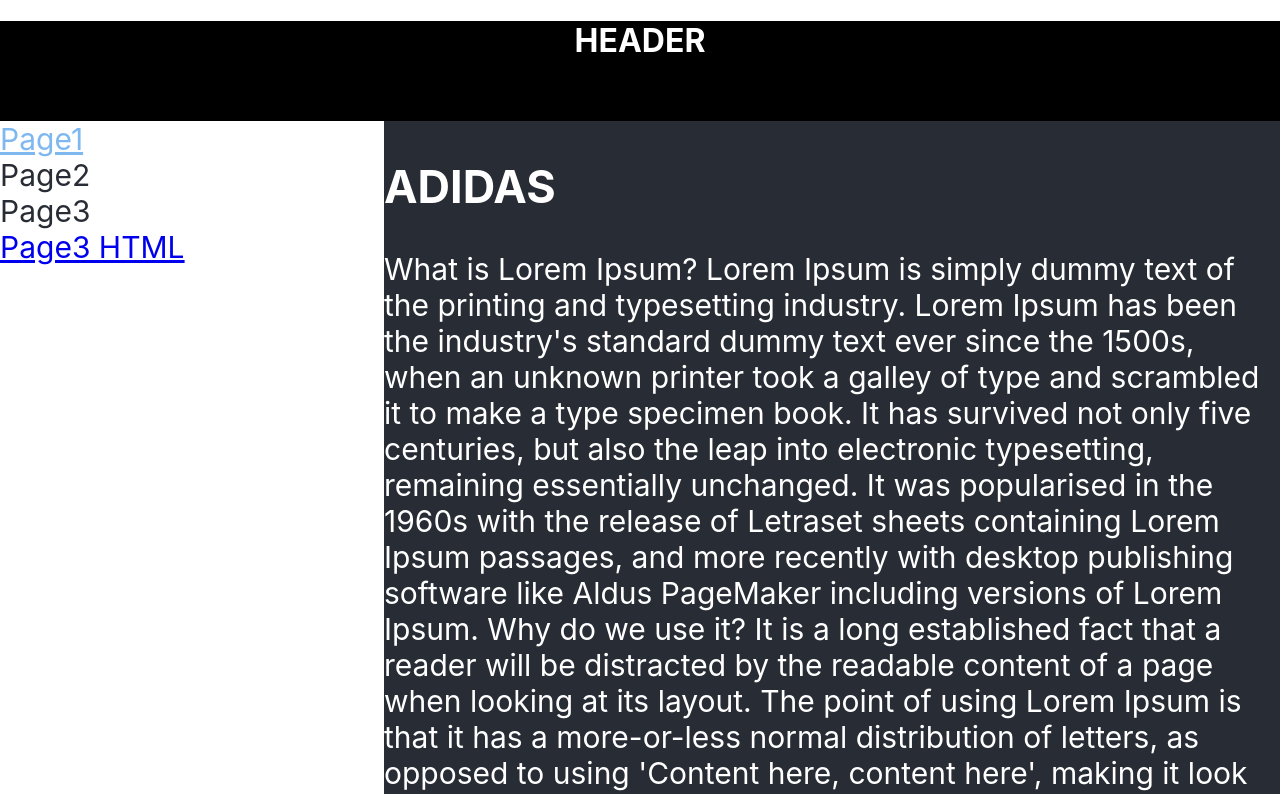
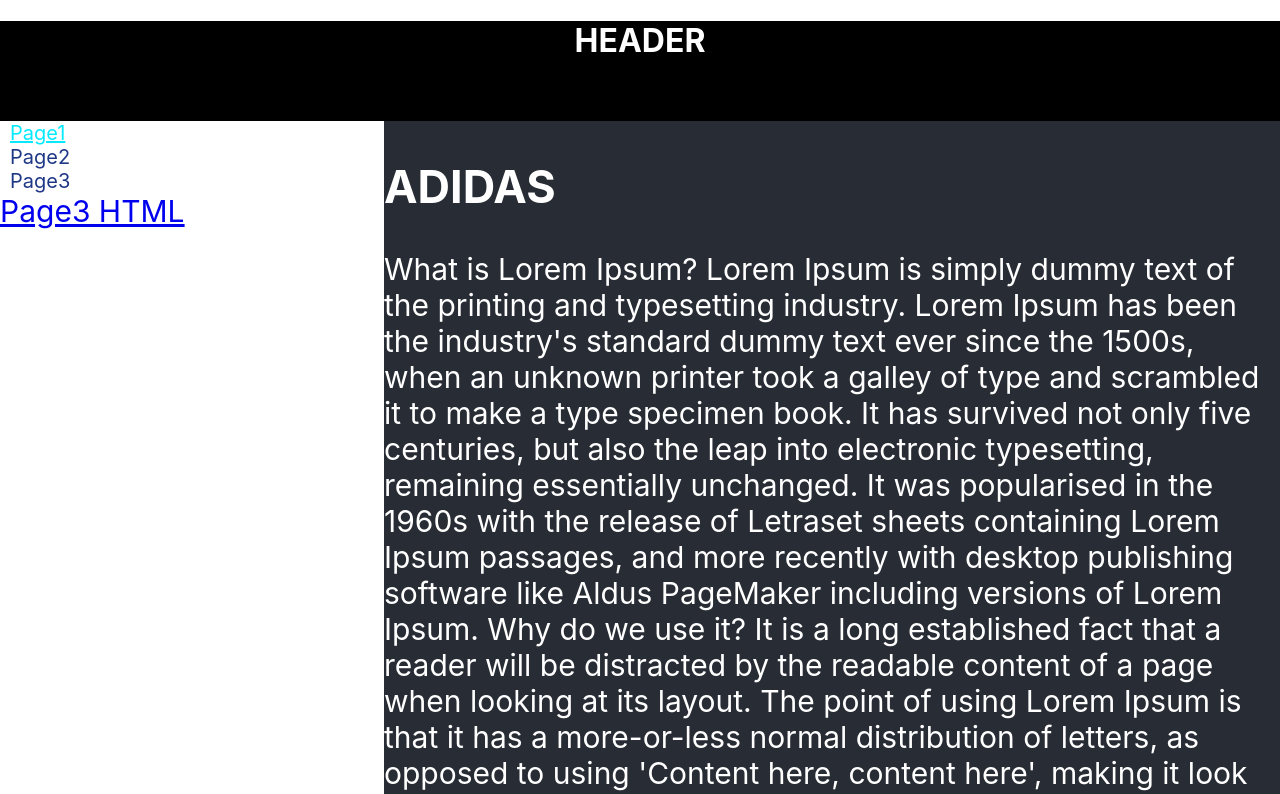
Before and after one commit to Yurik-00007/React-router-dom, a React (Create React App) app: page /#/page1 in a window 1280 px wide. Shown: the top 794 px of the page. Built offline with nearby package versions, Linux system fonts and the light colour scheme.

Commit message:
create styled-components and object of URL

```diff
--- a/package.json
+++ b/package.json
@@ -15,6 +15,7 @@
     "react-dom": "^18.2.0",
     "react-router-dom": "^6.21.2",
     "react-scripts": "5.0.1",
+    "styled-components": "^6.1.8",
     "typescript": "^4.4.2",
     "web-vitals": "^2.1.0"
   },
--- a/src/App.tsx
+++ b/src/App.tsx
@@ -5,15 +5,40 @@
 import {PageTwo} from "./components/pages/PageTwo";
 import {PageThree} from "./components/pages/PageThree";
 import {Error404} from "./components/pages/Error404";
+import {S} from './components/pages/_styles'
 
-
+const PATH={
+    PAGE1:'/page1',
+    PAGE2:'/page2',
+    PAGE3:'/page3',
+    ERROR404:'/page/error404'
+}as const
 function App() {
     return (
         <div>
             <div className={styles.header}><h1>HEADER</h1></div>
             <div className={styles.body}>
                 <div className={styles.nav}>
-                    <div>
+                    <S.NavWrapper>
+                        <NavLink
+                            to={PATH.PAGE1}>
+                            Page1
+                        </NavLink>
+                    </S.NavWrapper>
+                    <S.NavWrapper>
+                        <NavLink
+                            to={PATH.PAGE2}>
+                            Page2
+                        </NavLink>
+                    </S.NavWrapper>
+                    <S.NavWrapper>
+                        <NavLink
+                            to={PATH.PAGE3}>
+                            Page3
+                        </NavLink>
+                    </S.NavWrapper>
+                    <a href="PATH.PAGE3">Page3 HTML</a>
+{/*
                         <NavLink
                             className={({isActive}) => isActive ? styles.active : styles.navLink}
                             to={'page1'}>
@@ -35,21 +60,22 @@
                         </NavLink>
                     </div>
                     <a href="/page3">Page3 HTML</a>
+*/}
                 </div>
                 <div className={styles.content}>
                     <Routes>
-                        <Route path={'/'} element={<Navigate to={'page1'}/>}/>
+                        <Route path={'/'} element={<Navigate to={PATH.PAGE1}/>}/>
                         {/*https://yurik-00007.github.io/React-router-dom/
                         с этога адриса нас перекинет на этот
                         https://yurik-00007.github.io/React-router-dom/#/page1
                         */}
-                        <Route path={'page1'} element={<PageOne/>}/>
+                        <Route path={PATH.PAGE1} element={<PageOne/>}/>
                         {/*https://yurik-00007.github.io/React-router-dom/#/page1*/}
-                        <Route path={'page2'} element={<PageTwo/>}/>
-                        <Route path={'page3'} element={<PageThree/>}/>
-                        <Route path={'page/error404'} element={<Error404/>}/>
+                        <Route path={PATH.PAGE2} element={<PageTwo/>}/>
+                        <Route path={PATH.PAGE3} element={<PageThree/>}/>
+                        <Route path={'PATH.ERROR404'} element={<Error404/>}/>
                         {/*все что угодно, кроме тех которые перечислины*/}
-                        <Route path={'*'} element={<Navigate to={'page/error404'}/>}/>
+                        <Route path={'*'} element={<Navigate to={PATH.ERROR404}/>}/>
                     </Routes>
                 </div>
             </div>
@@ -58,5 +84,4 @@
     );
 }
 
-
 export default App;
--- /dev/null
+++ b/src/components/pages/_styles.ts
@@ -0,0 +1,44 @@
+import styled from "styled-components";
+
+const NavWrapper = styled.div`
+  margin-left: 10px;
+  font-size: 20px;
+
+  //& >div> a {
+  //погружение NavWrapper>div>a, если такая структура
+  & > a {
+    text-decoration: none;
+    color: #1e3786;
+  }
+
+  & > a.active {
+    text-decoration: underline;
+    color: #03eaff;
+  }
+
+  & > a:hover {
+    color: steelblue; /* Цвет ссылки */
+  }
+`
+const NavWrapper2 = styled.div`
+  margin-left: 10px;
+  font-size: 20px;
+
+  & > a {
+    text-decoration: none;
+    color: #1e3786;
+  }
+
+  & > a.active {
+    text-decoration: underline;
+    color: #03eaff;
+  }
+
+  & > a:hover {
+    color: steelblue; /* Цвет ссылки */
+  }
+`
+export  const S={
+    NavWrapper,
+    NavWrapper2
+}
```
Also changed, not shown: 1 other file (tests, documents, lock files or other folders).
